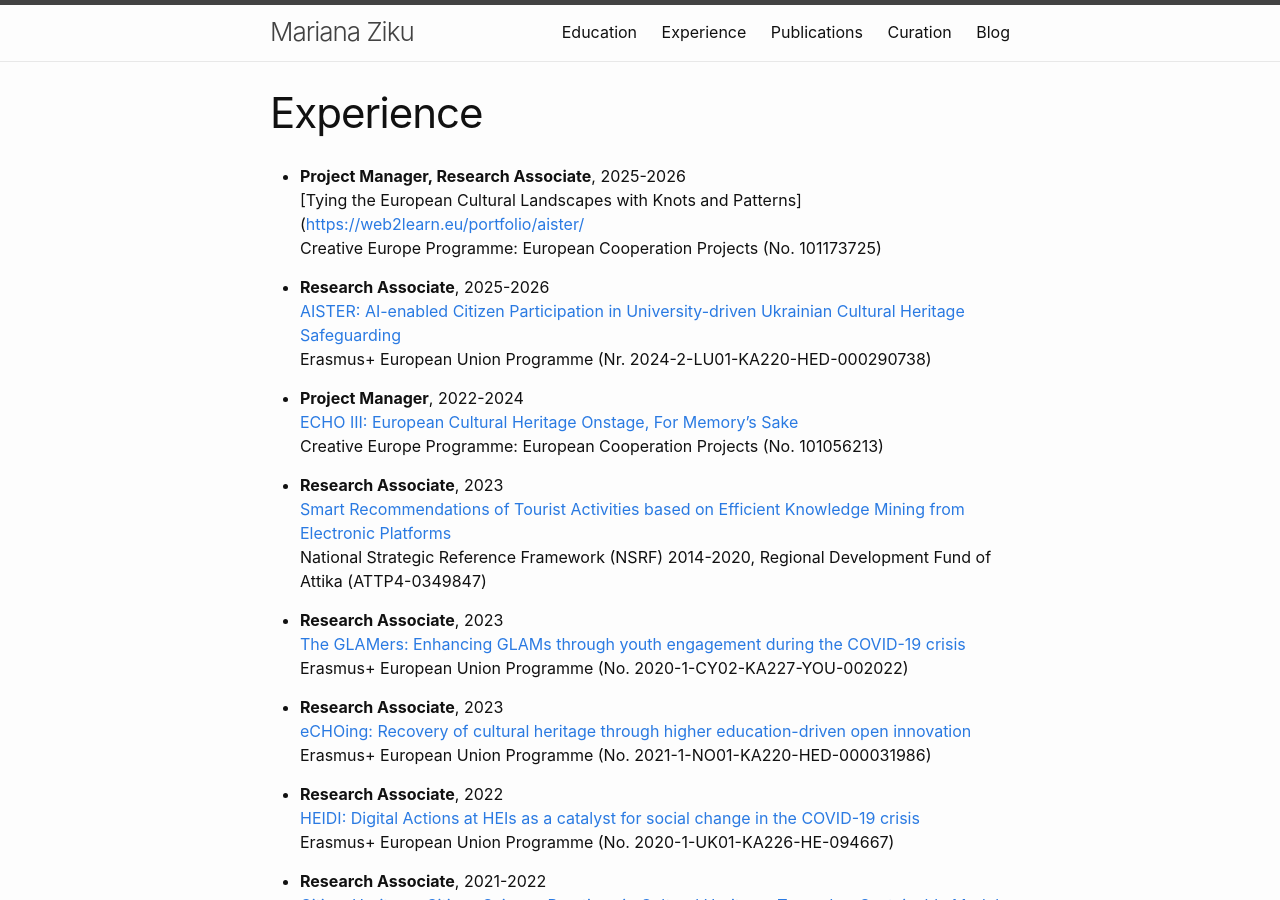
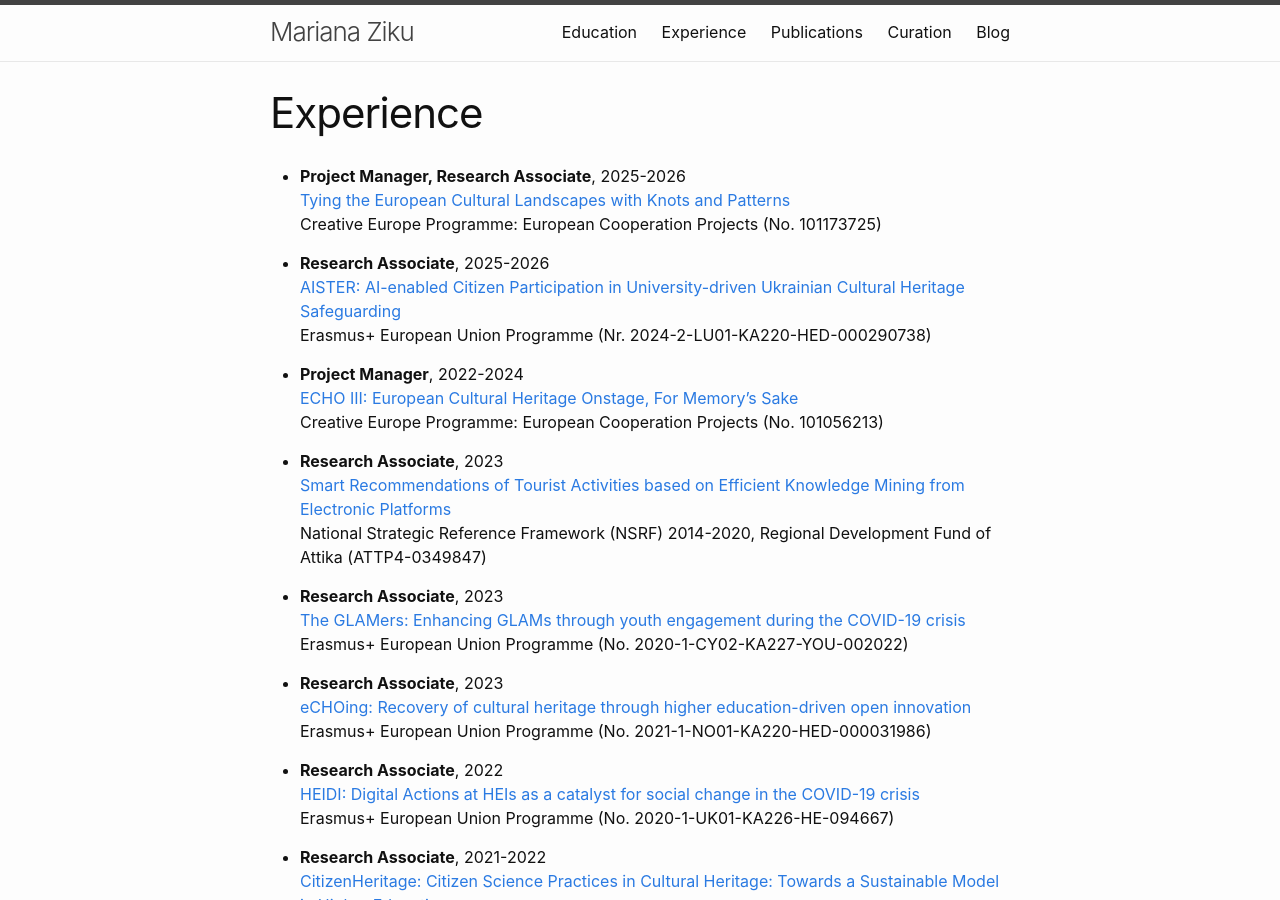
Before and after one commit to mziku/mziku.github.io, a Jekyll site: the page built from experience.md, in a window 1280 px wide and 900 px high. Built offline with Jekyll 4.4.1, drawn with Linux system fonts in a browser that asks for light colours; some of the changed lines change nothing that is shown.

Commit message:
Update experience.md

```diff
--- a/experience.md
+++ b/experience.md
@@ -8,7 +8,7 @@
 
 
 + **Project Manager, Research Associate**, 2025-2026
-[Tying the European Cultural Landscapes with Knots and Patterns]([https://web2learn.eu/portfolio/aister/](https://drive.google.com/file/d/14PnrWQ2lok7QAzo6tsP20VDvGT_ERk5F/view?usp=sharing)
+[Tying the European Cultural Landscapes with Knots and Patterns](https://drive.google.com/file/d/14PnrWQ2lok7QAzo6tsP20VDvGT_ERk5F/view?usp=sharing)
 Creative Europe Programme: European Cooperation Projects (No. 101173725)
 
 + **Research Associate**, 2025-2026
```
